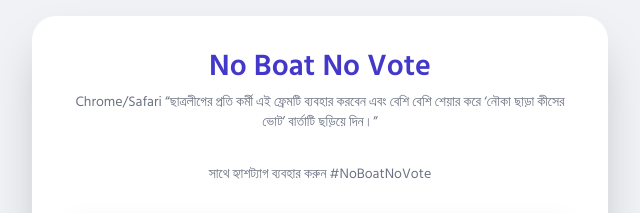
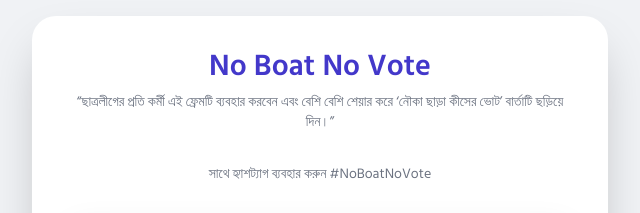
Before and after one commit to jamiulislamjihad0-bot/photo-frame-by-bsl, a plain HTML site: page index.html in a window 1280 px wide. Shown: the top 213 px of the page, 320-960 px from the left. Drawn offline with nearby package versions, Linux system fonts and the light colour scheme.

Commit message:
Update index.html

```diff
--- a/index.html
+++ b/index.html
@@ -63,7 +63,7 @@
 
     <div class="max-w-xl mx-auto bg-white rounded-3xl shadow-2xl overflow-hidden p-6 md:p-8">
         <h1 class="text-3xl font-bold text-center text-indigo-700 mb-2">No Boat No Vote</h1>
-        <p class="text-center text-gray-500 mb-8 text-sm">Chrome/Safari “ছাত্রলীগের প্রতি কর্মী এই ফ্রেমটি ব্যবহার করবেন এবং বেশি বেশি শেয়ার করে ‘নৌকা ছাড়া কীসের ভোট’ বার্তাটি ছড়িয়ে দিন।”</p>
+        <p class="text-center text-gray-500 mb-8 text-sm">“ছাত্রলীগের প্রতি কর্মী এই ফ্রেমটি ব্যবহার করবেন এবং বেশি বেশি শেয়ার করে ‘নৌকা ছাড়া কীসের ভোট’ বার্তাটি ছড়িয়ে দিন।”</p>
         <p class="text-center text-gray-500 mb-8 text-sm">সাথে হ্যাশট্যাগ ব্যবহার করুন #NoBoatNoVote</p>
 
         <!-- Canvas Area -->
```
